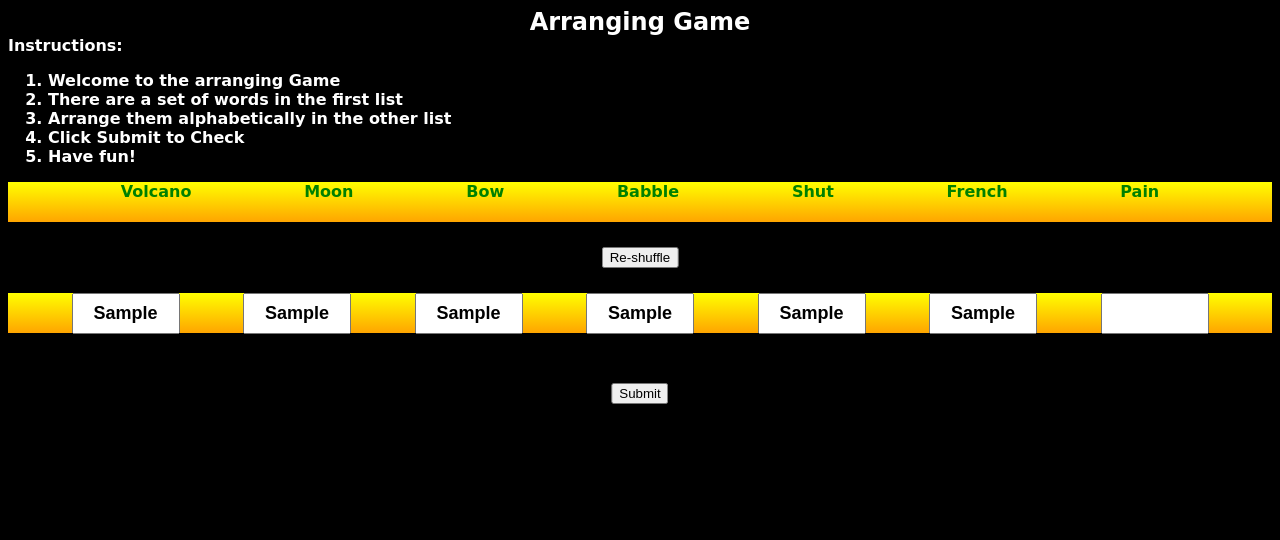
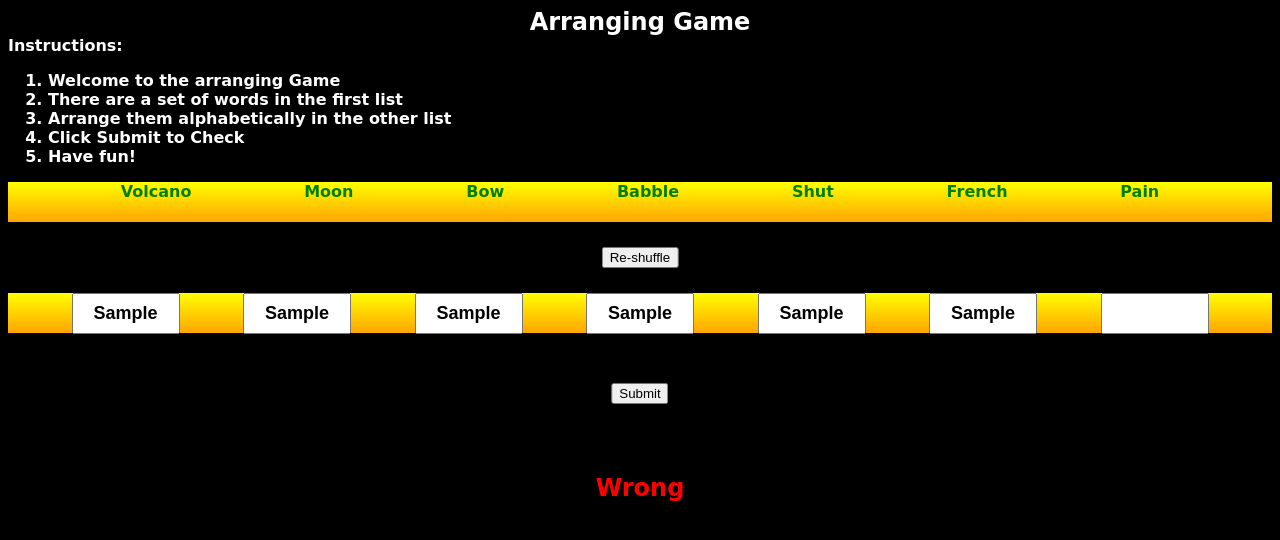
Before and after one commit to Nat2012/Arranging_Game, a plain HTML site: page index.html in a window 1280 px wide. Both pictures are taken after typing "Sample", "Sample", "Sample", "Sample", "Sample", "Sample" into the empty fields and a click on the button "Submit". Drawn offline with nearby package versions, Linux system fonts and the light colour scheme.

Commit message:
Update index.html

```diff
--- a/index.html
+++ b/index.html
@@ -1,7 +1,7 @@
 <!DOCTYPE html>
 <html lang="en">
 <head>
-    <meta charset="UTF-8">
+    <me<ta charset="UTF-8">
     <meta http-equiv="X-UA-Compatible" content="IE=edge">
     <meta name="viewport" content="width=device-width, initial-scale=1.0">
     <link rel="stylesheet" href="Shuffle and Arrange.css">
@@ -91,7 +91,7 @@
                 submittedwords += ","
             }
         }
-        let arrangewords = arrange(wordArr);
+        let arrangewords = arrange(words);
         if(arrangewords == submittedwords){
             let ans = "Correct"
             document.getElementById("answer").innerText = ans;
```
